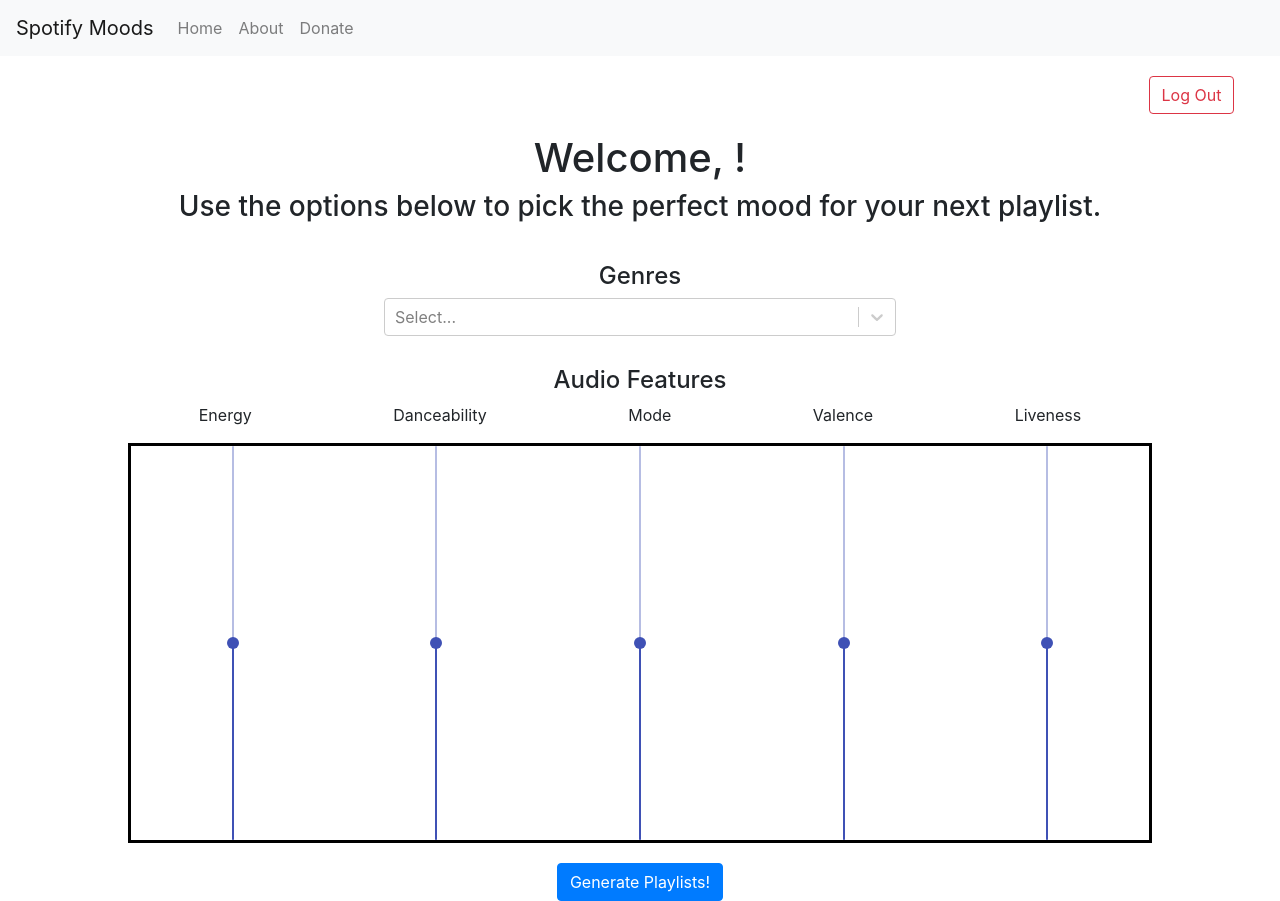
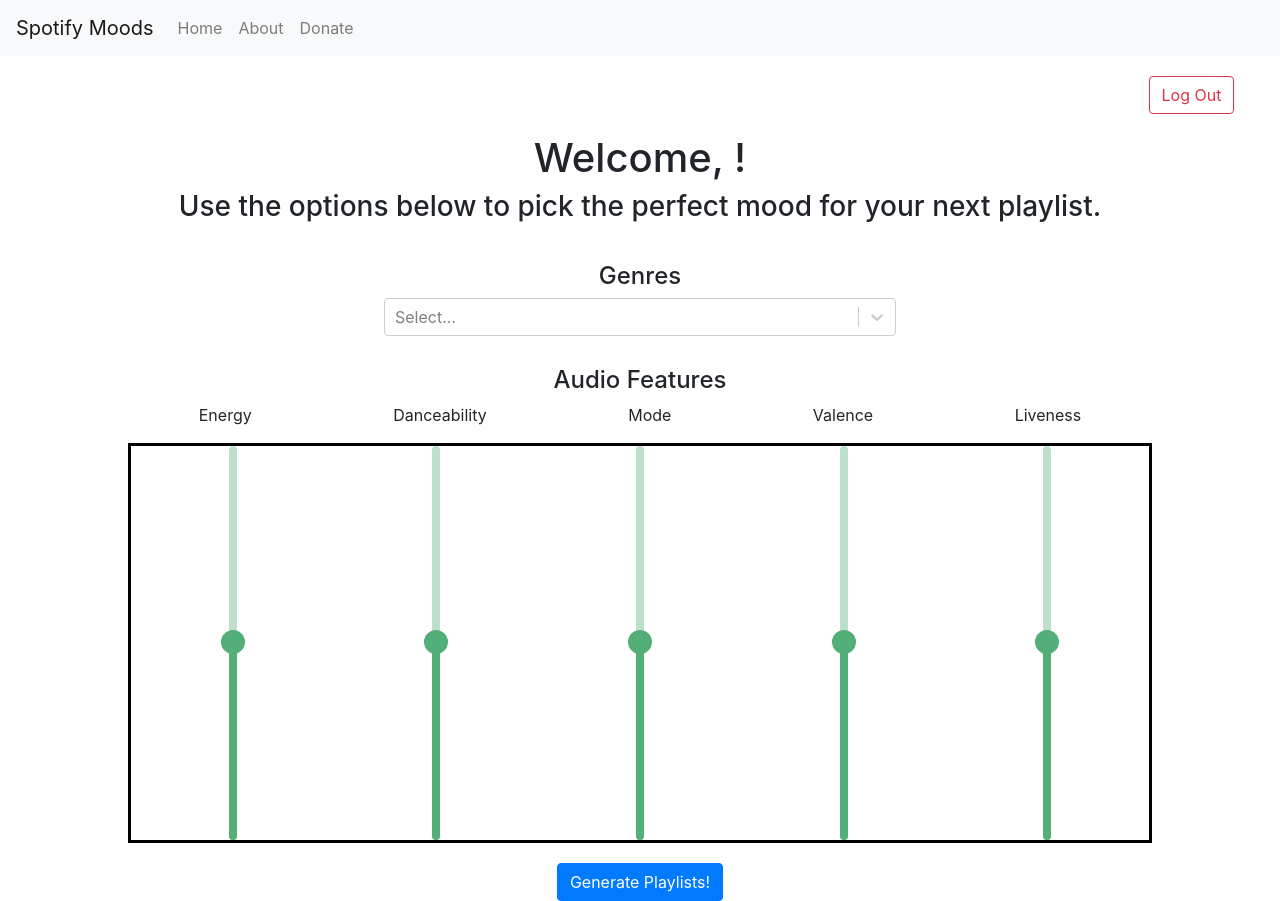
Before and after one commit to alejandroidepaz/Spotify-Playlist-Generator, a React (Create React App) app in the folder spg-frontend/: page /profile in a window 1280 px wide. Built offline with nearby package versions, Linux system fonts and the light colour scheme.

Commit message:
Finished slider styling

```diff
--- a/spg-frontend/src/components/ProfilePreview.tsx
+++ b/spg-frontend/src/components/ProfilePreview.tsx
@@ -4,9 +4,19 @@
 import makeAnimated from 'react-select/animated';
 import Button from 'react-bootstrap/Button';
 import { useHistory } from 'react-router-dom';
+import { withStyles, makeStyles } from '@material-ui/core/styles';
 import { Slider } from '@material-ui/core';
 
 import { genres } from './genres';
+
+const useStyles = makeStyles((theme) => ({
+  root: {
+    width: 300 + theme.spacing(3) * 2,
+  },
+  margin: {
+    height: theme.spacing(3),
+  },
+}));
 
 interface DropdownItem {
   value: String,
@@ -58,7 +68,9 @@
     const [ genreOptions, setGenreOptions ] = useState<Array<DropdownItem>>([]);
     const [ genreSelection, setGenreSelection ] = useState<Array<String>>([]);
 
-    console.info(genreSelection);
+    // console.info(genreSelection);
+
+    const classes = useStyles();
 
     // useEffect(()=>{
 
@@ -127,35 +139,55 @@
             <p>Liveness</p>
           </div>
           <div style={{ display: 'flex', flexDirection: 'row', width: '80vw', alignSelf: 'center', height: 400, justifyContent: 'space-around', border: '3px solid black' }}>
-            <Slider
+            <CustomSlider
               orientation="vertical"
               aria-labelledby="continuous-slider"
               min={0}
               value={energy}
+              onChange={(event, value)=>{
+                // typecast to Number with +
+                setEnergy(+value);
+              }}
               max={100} />
-            <Slider
+            <CustomSlider
               orientation="vertical"
               aria-labelledby="continuous-slider"
               min={0}
               value={danceability}
+              onChange={(event, value)=>{
+                // typecast to Number with +
+                setDanceability(+value);
+              }}
               max={100} />
-            <Slider
+            <CustomSlider
               orientation="vertical"
               aria-labelledby="continuous-slider"
               min={0}
               value={mode}
+              onChange={(event, value)=>{
+                // typecast to Number with +
+                setMode(+value);
+              }}
               max={100} />
-            <Slider
+            <CustomSlider
               orientation="vertical"
               aria-labelledby="continuous-slider"
               min={0}
               value={valence}
+              onChange={(event, value)=>{
+                // typecast to Number with +
+                setValence(+value);
+              }}
               max={100} />
-            <Slider
+            <CustomSlider
               orientation="vertical"
               aria-labelledby="continuous-slider"
               min={0}
               value={liveness}
+              onChange={(event, value)=>{
+                // typecast to Number with +
+                setLiveness(+value);
+              }}
               max={100} />
           </div>
           <div>
@@ -208,4 +240,52 @@
     );
 }
 
+const CustomSlider = withStyles({
+  root: {
+    color: '#52af77',
+    height: 8,
+    '&$vertical': {
+      width: 8
+    }
+  },
+  thumb: {
+    height: 24,
+    width: 24,
+    // backgroundColor: '#fff',
+    border: '2px solid currentColor',
+    marginTop: -8,
+    marginLeft: -12,
+    '&:focus, &:hover': {
+      boxShadow: '0px 0px 0px 8px rgba(84, 199, 97, 0.16)'
+    },
+    '&$active': {
+      boxShadow: '0px 0px 0px 12px rgba(84, 199, 97, 0.16)'
+    }
+  },
+  active: {},
+  valueLabel: {
+    left: 'calc(-50% + 4px)'
+  },
+  track: {
+    height: 8,
+    borderRadius: 4
+  },
+  rail: {
+    height: 8,
+    borderRadius: 4
+  },
+  vertical: {
+    '& $rail': {
+      width: 8
+    },
+    '& $track': {
+      width: 8
+    },
+    '& $thumb': {
+      marginLeft: -8,
+      marginBottom: -11
+    }
+  }
+})(Slider)
+
 export default ProfilePreview;
```
